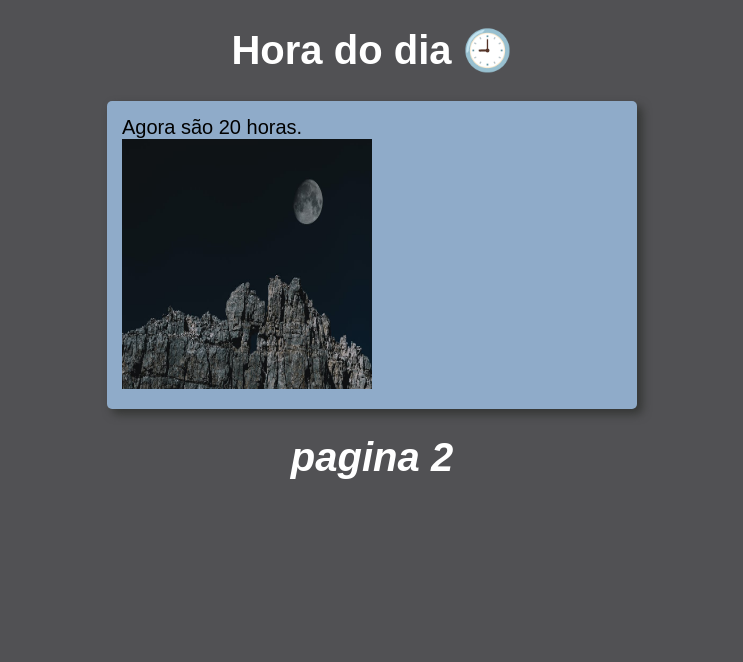
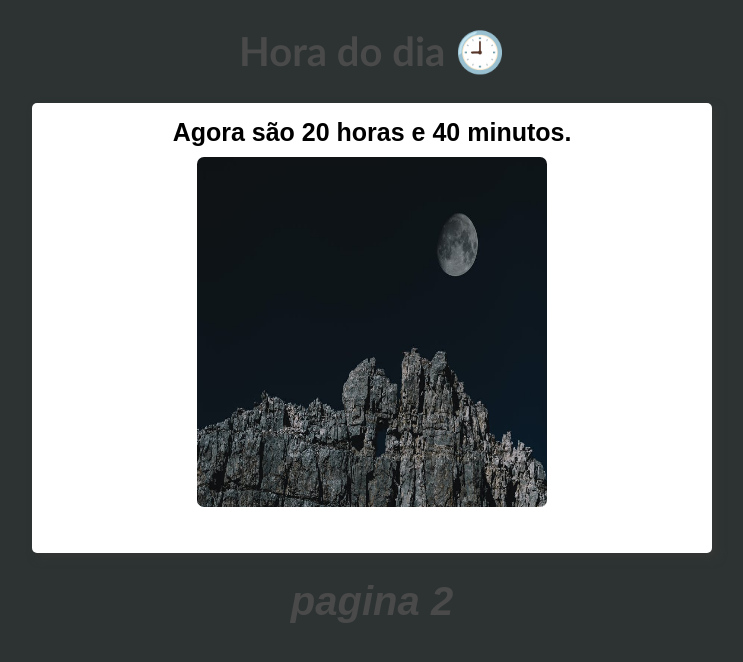
Before and after one commit to Artoriasif/exercicio-js, a plain HTML site: page exercicios/exercicio1/index.html in a window 1280 px wide. Shown: the whole page, without its empty margins (268-1011 px from the left). Drawn offline with Linux system fonts and the light colour scheme.

Commit message:
Acerto no estilo

```diff
--- a/exercicios/exercicio1/index.html
+++ b/exercicios/exercicio1/index.html
@@ -9,7 +9,7 @@
 </head>
 <body onload="carregar()">
     <header>
-        <h1>Hora do dia 🕘</h1>
+        <h1 class="titulo">Hora do dia 🕘</h1>
     </header>
     <section>
         <div id="mensagem">
--- a/exercicios/exercicio1/script.js
+++ b/exercicios/exercicio1/script.js
@@ -3,19 +3,20 @@ function carregar() {
   var foto = window.document.getElementById("imagem");
   var data = new Date();
   var hora = data.getHours();
-  msg.innerHTML = `Agora são ${hora} horas.`;
+  var minutos = data.getMinutes();
+  msg.innerHTML = `Agora são ${hora} horas e ${minutos} minutos.`;
 
   if (hora >= 0 && hora < 12) {
     //BOM DIA
     foto.src = "img/manha.jpeg";
-    document.body.style.background = "#e2cd9f";
+    document.body.style.background = "#e6cf60";
   } else if (hora >= 12 && hora < 18) {
     //BOA TARDE
     foto.src = "img/tarde.jpeg";
-    document.body.style.background = "#b9846f";
+    document.body.style.background = "#5cbbbd";
   } else {
     //BOA NOITE
     foto.src = "img/noite.jpeg";
-    document.body.style.background = "#515154";
+    document.body.style.background = "#2d3333";
   }
 }
--- a/exercicios/exercicio1/style.css
+++ b/exercicios/exercicio1/style.css
@@ -1,30 +1,50 @@
-body{
+body {
   background-color: blue;
   font: normal 15pt Arial;
   color: white;
 }
 
-header{
-    color:white;
+header {
+  color: #4a4a4a;
   text-align: center;
 }
-section{
- background-color: #8fabc9;
+section {
+  background-color: #fff;
   border-radius: 5px;
- padding:15px;
- width: 500px;
- margin:auto;
+  padding: 15px;
+  width: 650px;
+  height: 420px;
+  margin: auto;
   box-shadow: 5px 5px 10px rgb(52, 54, 52);
   color: black;
-
 }
-footer{
-    color:white;
+footer {
+  color: #4a4a4a;
   text-align: center;
   font-style: italic;
-
 }
-#imagem{
-    height: 250px;
-    width: 250px;
+#imagem {
+  height: 350px;
+  width: 350px;
+  border-radius: 7px;
 }
+#foto {
+  display: flex;
+  flex-direction: column;
+  justify-content: center;
+  align-items: center;
+}
+.titulo {
+  font-size: 40px;
+  font-family: "Gill Sans", "Gill Sans MT", Calibri, "Trebuchet MS", sans-serif;
+}
+.titulo:hover {
+  font-size: 41px;
+  transition: 0.5s;
+}
+#mensagem {
+  text-align: center;
+  font-size: 25px;
+  font-weight: 600;
+  margin-bottom: 10px;
+}
```
Lines whose indentation alone changed are shown as unchanged.
